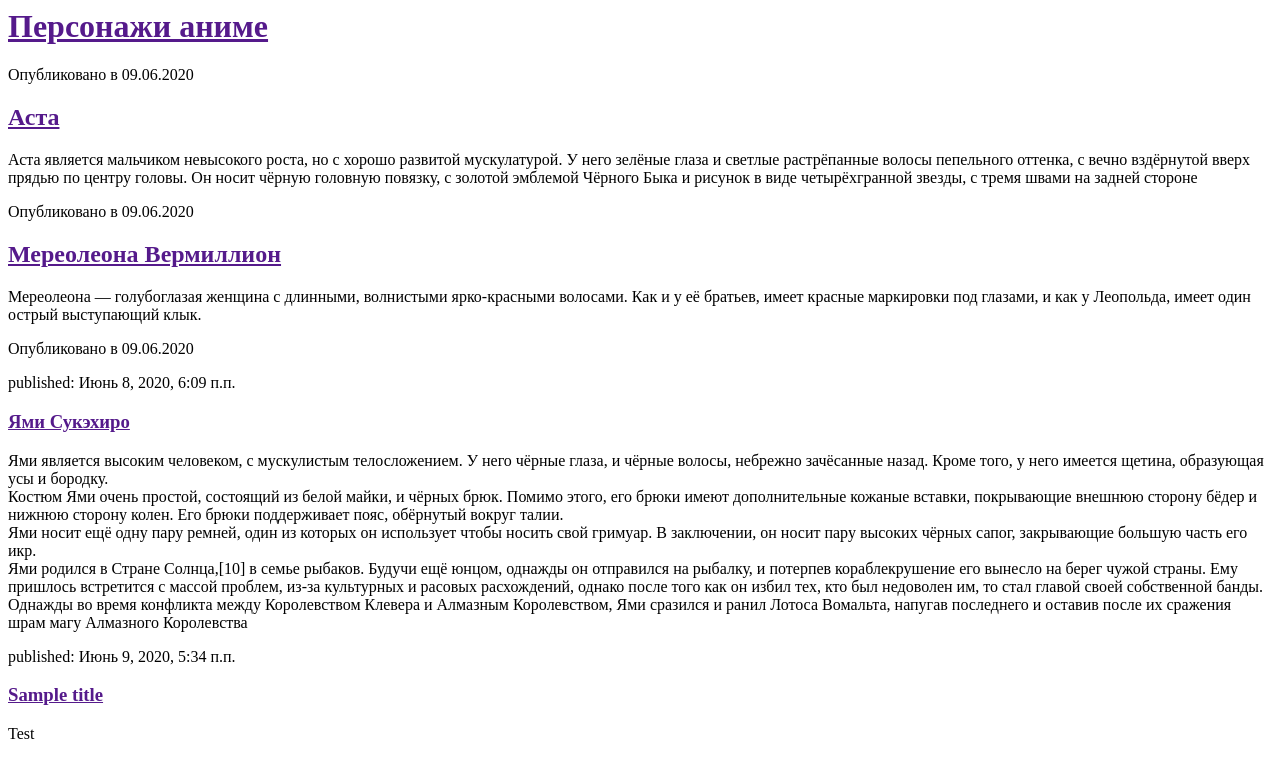
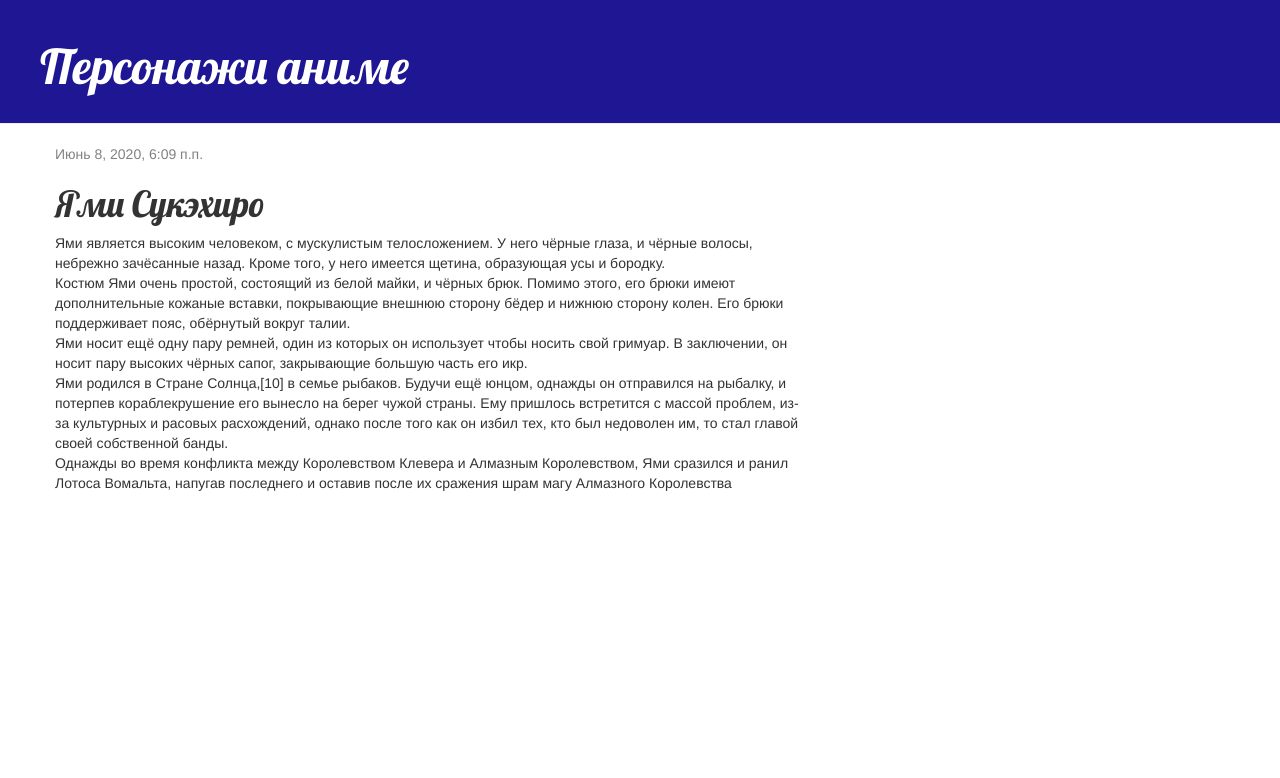
Before and after one commit to nurbolat546/myfirstblog, a Django app: template blog/templates/blog/post_list.html in a window 1280 px wide. Shown: the top 778 px of the page. Run offline with Django 3.2, Linux system fonts and the light colour scheme; the template is opened without the code that fills it: values that come from a table or form of the project are taken from there, others are empty; data comes from the database, SQL or seed files in the repository; some libraries are stand-ins or nearby versions.

Commit message:
Something changes

```diff
--- /dev/null
+++ b/blog/static/css/blog.css
@@ -0,0 +1,56 @@
+h1 a {
+    color: #C26DF0;
+    font-family: 'Lobster';
+}
+
+h2 a {
+    color: #828282;
+    font-family: 'Lobster';
+}
+
+.page-header {
+    background-color: hsl(244, 74%, 33%);
+    margin-top: 0;
+    padding: 20px 20px 20px 40px;
+}
+
+.page-header h1, .page-header h1 a, .page-header h1 a:visited, .page-header h1 a:active {
+    color: #ffffff;
+    font-size: 36pt;
+    text-decoration: none;
+}
+
+.content {
+    margin-left: 40px;
+}
+
+h1, h2, h3, h4 {
+    font-family: 'Lobster', cursive;
+}
+
+.date {
+    color: #828282;
+}
+
+.save {
+    float: right;
+}
+
+.post-form textarea, .post-form input {
+    width: 100%;
+}
+
+.top-menu, .top-menu:hover, .top-menu:visited {
+    color: #ffffff;
+    float: right;
+    font-size: 26pt;
+    margin-right: 20px;
+}
+
+.post {
+    margin-bottom: 70px;
+}
+
+.post h1 a, .post h1 a:visited {
+    color: #000000;
+}
--- /dev/null
+++ b/blog/templates/blog/base.html
@@ -0,0 +1,24 @@
+{% load static %}
+<html>
+    <head>
+        <title>Cho tam pacany, anime?</title>
+        <link rel="stylesheet" href="//maxcdn.bootstrapcdn.com/bootstrap/3.2.0/css/bootstrap.min.css">
+        <link rel="stylesheet" href="//maxcdn.bootstrapcdn.com/bootstrap/3.2.0/css/bootstrap-theme.min.css">
+        <link rel="stylesheet" href="{% static 'css/blog.css' %}">
+        <link href="https://fonts.googleapis.com/css?family=Lobster&subset=latin,cyrillic" rel="stylesheet" type="text/css">
+    </head>
+    <body>
+        <div class="page-header">
+            <h1><a href="/">Персонажи аниме</a></h1>
+        </div>
+        <div class="content container">
+            <div class="row">
+                <div class="col-md-8">
+                {% block content %}
+                {% endblock %}
+                </div>
+            </div>
+        </div>
+    </body>
+</html>
+</html>
--- a/blog/templates/blog/post_list.html
+++ b/blog/templates/blog/post_list.html
@@ -1,32 +1,13 @@
-<html>
-    <head>
-        <title>Cho tam pacany, anime?</title>
-    </head>
-    <body>
-        <div>
-            <h1><a href="">Персонажи аниме</a></h1>
-            <p>Опубликовано в 09.06.2020</p>
-        </div>
+{% extends 'blog/base.html' %}
 
-        <div>
-            <h2><a href="">Аста</a></h2>
-            <p>Аста является мальчиком невысокого роста, но с хорошо развитой мускулатурой. У него зелёные глаза и светлые растрёпанные волосы пепельного оттенка, с вечно вздёрнутой вверх прядью по центру головы. Он носит чёрную головную повязку, с золотой эмблемой Чёрного Быка и рисунок в виде четырёхгранной звезды, с тремя швами на задней стороне </p>
-            <p>Опубликовано в 09.06.2020</p>
-        </div>
-
-        <div>
-            <h2><a href="">Мереолеона Вермиллион</a></h2>
-            <p>Мереолеона — голубоглазая женщина с длинными, волнистыми ярко-красными волосами. Как и у её братьев, имеет красные маркировки под глазами, и как у Леопольда, имеет один острый выступающий клык. </p>
-            <p>Опубликовано в 09.06.2020</p>
-        </div>
-
-        {% for post in posts %}
-            <div>
-                <p>published: {{ post.published_date }}</p>
-                <h3><a href="">{{ post.title }}</a></h3>
-                <p>{{ post.text|linebreaksbr }}</p>
+{% block content %}
+    <div class="post">
+        {% if post.published_date %}
+            <div class="date">
+                {{post.published_date }}
             </div>
-        {% endfor %}
-
-    </body>
-</html>
+        {% endif %}
+        <h1>{{ post.title }}</h1>
+        <p>{{ post.text|linebreaksbr }}</p>
+    </div>
+{% endblock %}
--- a/blog/urls.py
+++ b/blog/urls.py
@@ -3,4 +3,5 @@ from . import views
 
 urlpatterns = [
     path ('', views.post_list, name = 'post_list'),
+    path('post/<int:pk>/', views.post_detail, name='post_detail'),
 ]
--- a/blog/views.py
+++ b/blog/views.py
@@ -1,9 +1,14 @@
 from django.shortcuts import render
 from .models import Post
 from django.utils import timezone
+from django.shortcuts import render, get_object_or_404
 
 # Create your views here.
 
 def post_list(request):
     posts = Post.objects.filter(published_date__lte = timezone.now()).order_by('published_date')
     return render(request, 'blog/post_list.html', {'posts' : posts})
+
+def post_detail(request, pk):
+    post = get_object_or_404(Post, pk = pk)
+    return render(request, 'blog/post_detail.html', {'post': post})
```
